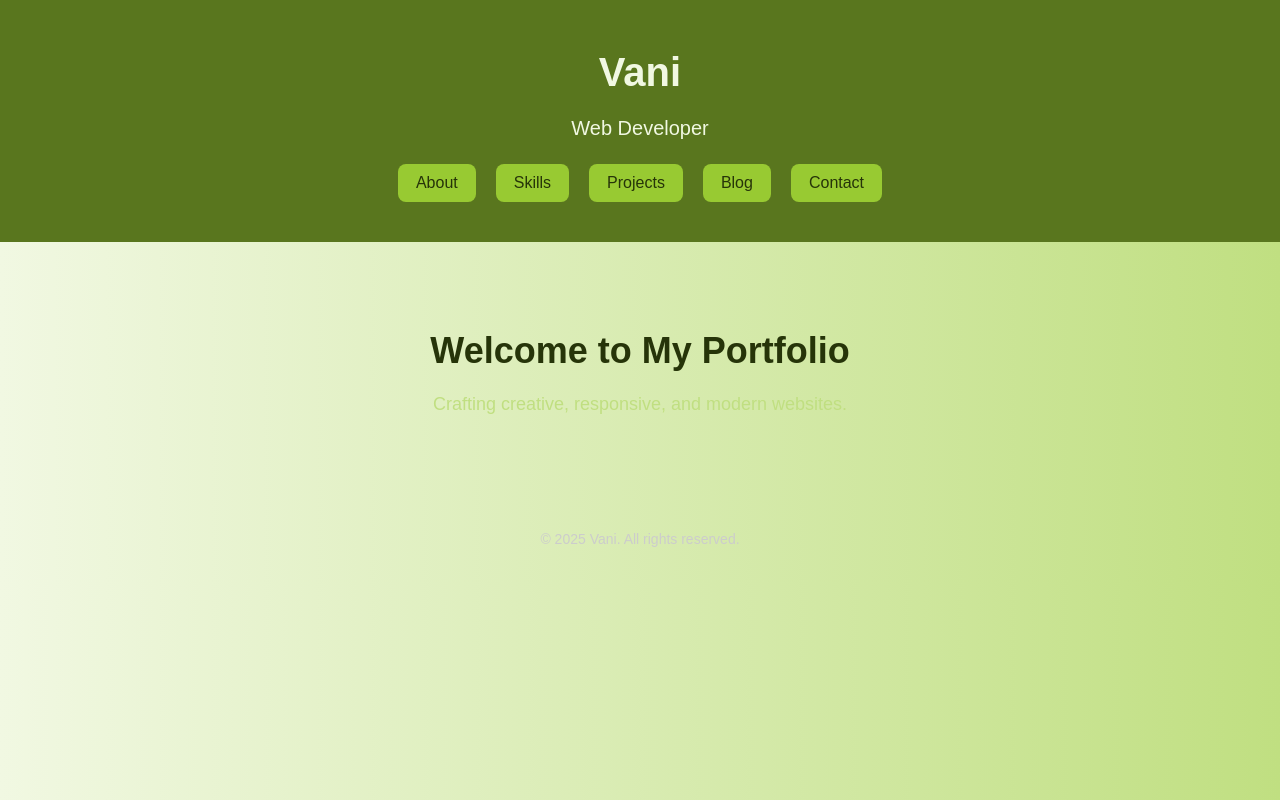
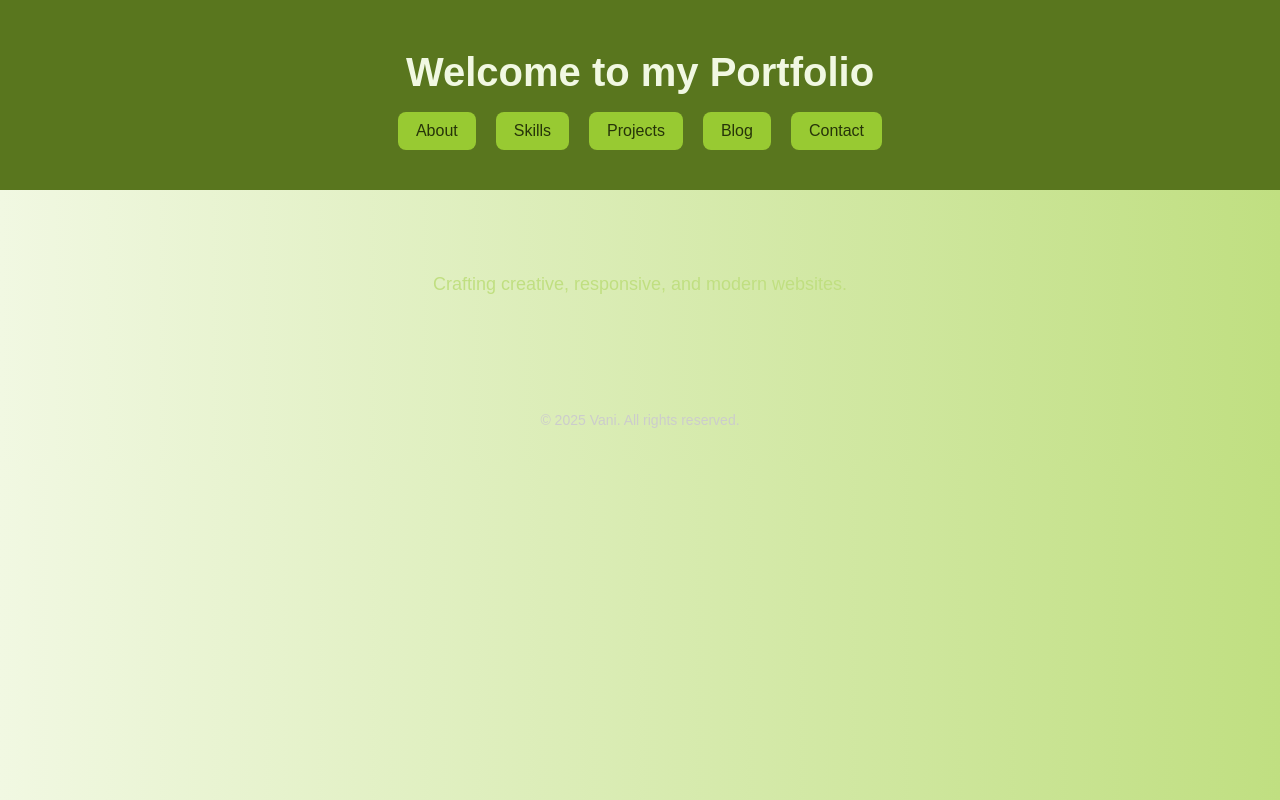
Before and after one commit to VP-ZITHA/portfolio-website, a plain HTML site: page index.html in a window 1280 px wide. Drawn offline with Linux system fonts and the light colour scheme.

Commit message:
index.html

```diff
--- a/index.html
+++ b/index.html
@@ -3,7 +3,7 @@
 <head>
   <meta charset="UTF-8" />
   <meta name="viewport" content="width=device-width, initial-scale=1.0" />
-  <title>Your Name – Web Developer</title>
+  <title>Portfolio</title>
   <link rel="stylesheet" href="style.css" />
   <link rel="icon" href="favicon.ico" />
   <meta name="description" content="Portfolio of Your Name – Web Developer skilled in HTML, CSS, JavaScript, React, and more.">
@@ -11,8 +11,7 @@
 <body>
 
   <header>
-    <h1>Vani</h1>
-    <p class="title">Web Developer</p>
+    <h1>Welcome to my Portfolio</h1>
     <nav>
       <ul>
         <li><button class="section-btn" data-target="about">About</button></li>
@@ -28,7 +27,6 @@
 
     <!-- Intro Section -->
     <section id="intro">
-      <h2>Welcome to My Portfolio</h2>
       <p>Crafting creative, responsive, and modern websites.</p>
     </section>
 
```
